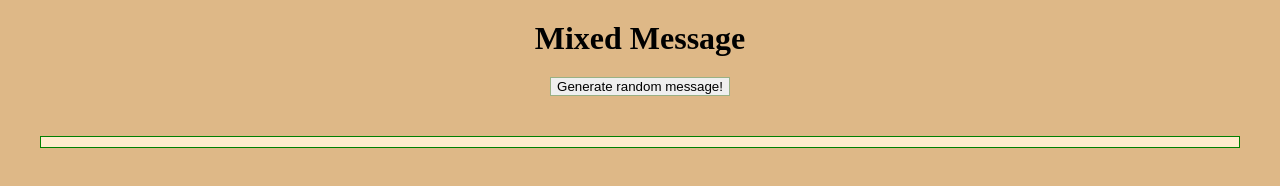
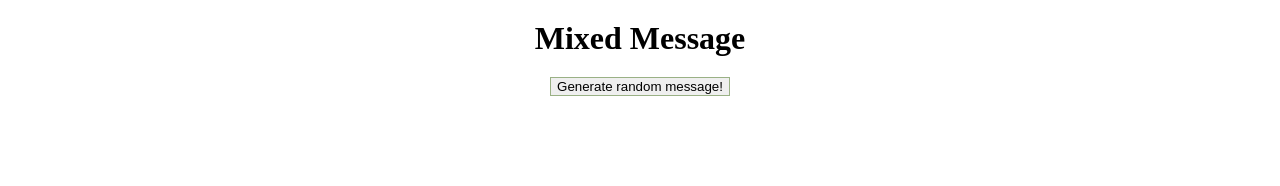
Before and after one commit to mainoo-smith/mixedMessages, a plain HTML site: page index.html in a window 1280 px wide. Drawn offline with Linux system fonts and the light colour scheme.

Commit message:
Added css

```diff
--- a/index.css
+++ b/index.css
@@ -1,5 +1,5 @@
 body{
-    background-color: burlywood;
+
     margin: auto;
 
 }
@@ -20,12 +20,12 @@ button{
 }
 
 #message{
-  margin: 40px;
+  width: 50%;
+  margin: 40px auto;
   display: flex;
   justify-content: center;
   align-items: center;
-  border: 1px solid green;
-  background-color: blanchedalmond;
+  background-color: none;
   text-align: center;
   padding: 5px;
 }
```
Also changed, not shown: script.js (line endings or trailing spaces).
